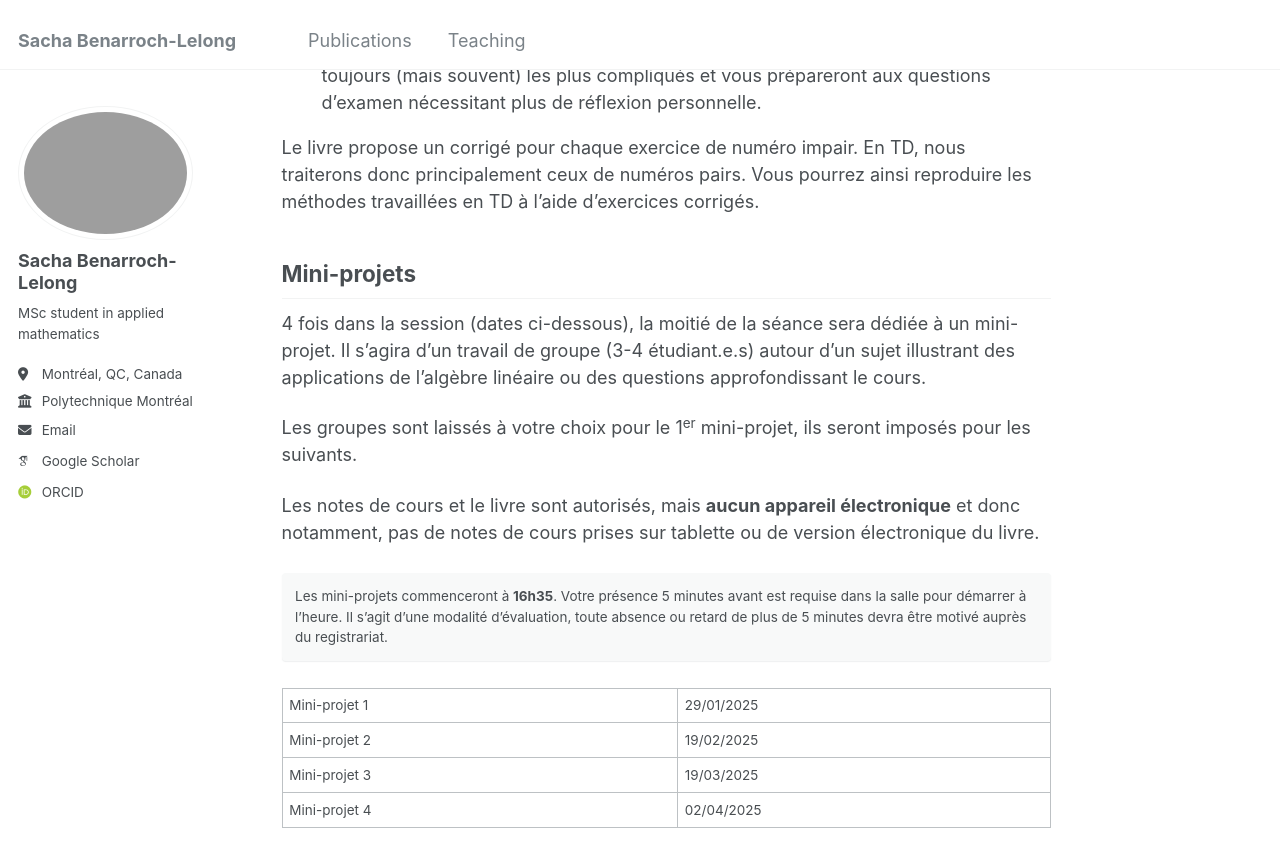
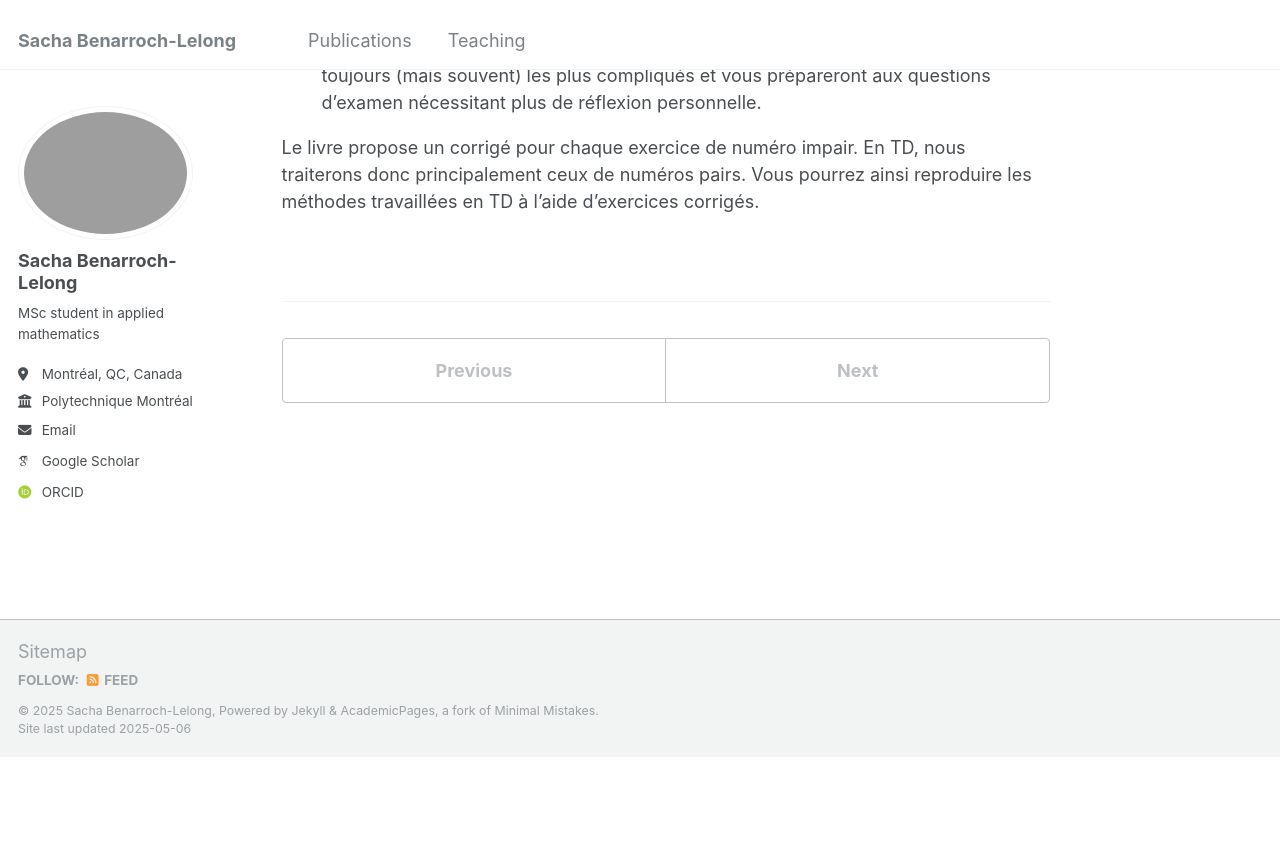
Before and after one commit to sblelong/sblelong.github.io, a Jekyll site: the page built from _teaching/mth1008/organisation.md, in a window 1280 px wide and 900 px high, scrolled down 962 px. Shown: the top 867 px of the window. Built offline with Jekyll 4.4.1, drawn with Linux system fonts in a browser that asks for light colours; some web fonts are replaced; after the commit the page ends 1719 px from its top, so only the background shows below that; some of the changed text lies outside the part shown.

Commit message:
organisation E25

```diff
--- a/_teaching/mth1008/organisation.md
+++ b/_teaching/mth1008/organisation.md
@@ -5,7 +5,7 @@ permalink: /teaching/mth1008/organisation
 
 ## Horaire
 
-Le mercredi de 15h45 à 17h35 au M-2201.
+Voir le calendrier sur la page principale du cours.
 
 ## Déroulé des séances
 
@@ -25,19 +25,3 @@ Les exercices du livre seront donnés par section (le symbole *§* sera utilisé
 - *Approfondi* : exercices allant plus loin que les calculs classiques. Ils ne sont pas toujours (mais souvent) les plus compliqués et vous prépareront aux questions d'examen nécessitant plus de réflexion personnelle.
 
 Le livre propose un corrigé pour chaque exercice de numéro impair. En TD, nous traiterons donc principalement ceux de numéros pairs. Vous pourrez ainsi reproduire les méthodes travaillées en TD à l'aide d'exercices corrigés.
-
-## Mini-projets
-
-4 fois dans la session (dates ci-dessous), la moitié de la séance sera dédiée à un mini-projet. Il s'agira d'un travail de groupe (3-4 étudiant.e.s) autour d'un sujet illustrant des applications de l'algèbre linéaire ou des questions approfondissant le cours.
-
-Les groupes sont laissés à votre choix pour le 1<sup>er</sup> mini-projet, ils seront imposés pour les suivants.
-
-Les notes de cours et le livre sont autorisés, mais **aucun appareil électronique** et donc notamment, pas de notes de cours prises sur tablette ou de version électronique du livre.
-
-Les mini-projets commenceront à **16h35**. Votre présence 5 minutes avant est requise dans la salle pour démarrer à l'heure. Il s'agit d'une modalité d'évaluation, toute absence ou retard de plus de 5 minutes devra être motivé auprès du registrariat.
-{: .notice}
-
-| Mini-projet 1 | 29/01/2025 |
-| Mini-projet 2 | 19/02/2025 |
-| Mini-projet 3 | 19/03/2025 |
-| Mini-projet 4 | 02/04/2025 |
```
